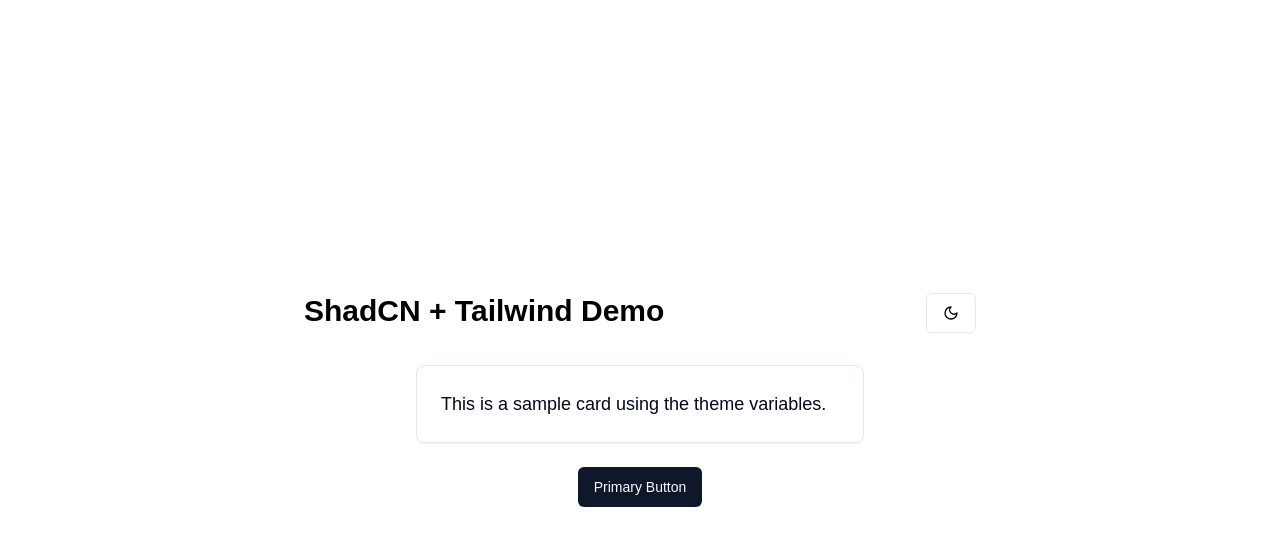
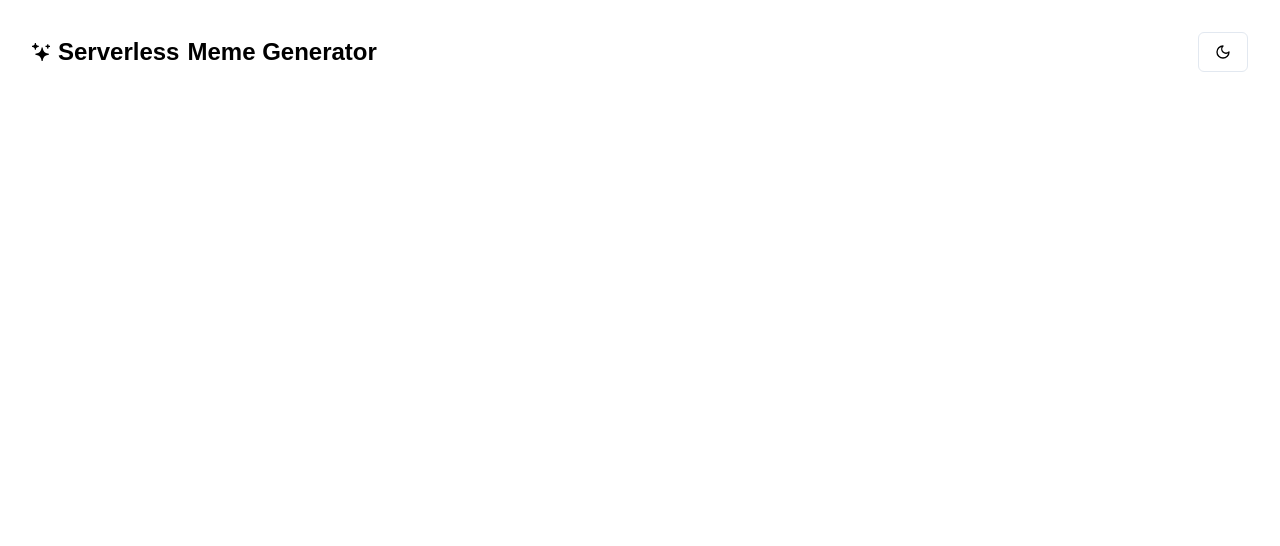
Before and after one commit to daveclinton/nitric-meme-generator, a Next.js app: page / in a window 1280 px wide. Shown: the top 546 px of the page. Built offline with nearby package versions, Linux system fonts and the light colour scheme.

Commit message:
feat: add toggle switch to header

```diff
--- /dev/null
+++ b/app/old/page.tsx
@@ -0,0 +1,25 @@
+import { Button } from "@/components/ui/button";
+import { Card, CardContent } from "@/components/ui/card";
+
+import { ModeToggle } from "@/components/ui/theme";
+
+export default function Home() {
+  return (
+    <div className="min-h-screen flex flex-col items-center justify-center bg-background text-foreground p-6">
+      <div className="flex justify-between w-full max-w-2xl">
+        <h1 className="text-3xl font-bold">ShadCN + Tailwind Demo</h1>
+        <ModeToggle />
+      </div>
+
+      <Card className="mt-8 w-full max-w-md">
+        <CardContent className="p-6">
+          <p className="text-lg">
+            This is a sample card using the theme variables.
+          </p>
+        </CardContent>
+      </Card>
+
+      <Button className="mt-6">Primary Button</Button>
+    </div>
+  );
+}
--- a/app/page.tsx
+++ b/app/page.tsx
@@ -1,25 +1,5 @@
-import { Button } from "@/components/ui/button";
-import { Card, CardContent } from "@/components/ui/card";
-
-import { ModeToggle } from "@/components/ui/theme";
+import { ImageGround } from "@/components/ImageGround";
 
 export default function Home() {
-  return (
-    <div className="min-h-screen flex flex-col items-center justify-center bg-background text-foreground p-6">
-      <div className="flex justify-between w-full max-w-2xl">
-        <h1 className="text-3xl font-bold">ShadCN + Tailwind Demo</h1>
-        <ModeToggle />
-      </div>
-
-      <Card className="mt-8 w-full max-w-md">
-        <CardContent className="p-6">
-          <p className="text-lg">
-            This is a sample card using the theme variables.
-          </p>
-        </CardContent>
-      </Card>
-
-      <Button className="mt-6">Primary Button</Button>
-    </div>
-  );
+  return <ImageGround />;
 }
--- /dev/null
+++ b/components/Header.tsx
@@ -0,0 +1,52 @@
+import Link from "next/link";
+import { ModeToggle } from "./ui/theme";
+
+const SparklesIcon = ({ size = 18 }) => {
+  return (
+    <svg
+      data-testid="geist-icon"
+      className="mr-2"
+      height={size}
+      strokeLinejoin="round"
+      viewBox="0 0 16 16"
+      width={size}
+      style={{ color: "currentcolor" }}
+    >
+      <path
+        d="M2.5 0.5V0H3.5V0.5C3.5 1.60457 4.39543 2.5 5.5 2.5H6V3V3.5H5.5C4.39543 3.5 3.5 4.39543 3.5 5.5V6H3H2.5V5.5C2.5 4.39543 1.60457 3.5 0.5 3.5H0V3V2.5H0.5C1.60457 2.5 2.5 1.60457 2.5 0.5Z"
+        fill="currentColor"
+      ></path>
+      <path
+        d="M14.5 4.5V5H13.5V4.5C13.5 3.94772 13.0523 3.5 12.5 3.5H12V3V2.5H12.5C13.0523 2.5 13.5 2.05228 13.5 1.5V1H14H14.5V1.5C14.5 2.05228 14.9477 2.5 15.5 2.5H16V3V3.5H15.5C14.9477 3.5 14.5 3.94772 14.5 4.5Z"
+        fill="currentColor"
+      ></path>
+      <path
+        d="M8.40706 4.92939L8.5 4H9.5L9.59294 4.92939C9.82973 7.29734 11.7027 9.17027 14.0706 9.40706L15 9.5V10.5L14.0706 10.5929C11.7027 10.8297 9.82973 12.7027 9.59294 15.0706L9.5 16H8.5L8.40706 15.0706C8.17027 12.7027 6.29734 10.8297 3.92939 10.5929L3 10.5V9.5L3.92939 9.40706C6.29734 9.17027 8.17027 7.29734 8.40706 4.92939Z"
+        fill="currentColor"
+      ></path>
+    </svg>
+  );
+};
+
+export const Header = () => {
+  return (
+    <header className="mb-4">
+      <div className="mx-auto flex justify-between items-center">
+        <div>
+          <h1 className="text-xl flex sm:text-2xl sm:font-bold antialiased font-semibold">
+            <Link
+              href="https://sdk.vercel.ai"
+              className="flex items-center mr-2 hover:opacity-75"
+              target="_blank"
+            >
+              <SparklesIcon />
+              Serverless
+            </Link>
+            Meme Generator
+          </h1>
+        </div>
+        <ModeToggle />
+      </div>
+    </header>
+  );
+};
--- /dev/null
+++ b/components/ImageGround.tsx
@@ -0,0 +1,11 @@
+import { Header } from "./Header";
+
+export function ImageGround() {
+  return (
+    <div className="min-h-screen bg-background py-8 px-4 sm:px-6 lg:px-8">
+      <div className="max-w-7xl mx-auto">
+        <Header />
+      </div>
+    </div>
+  );
+}
```
